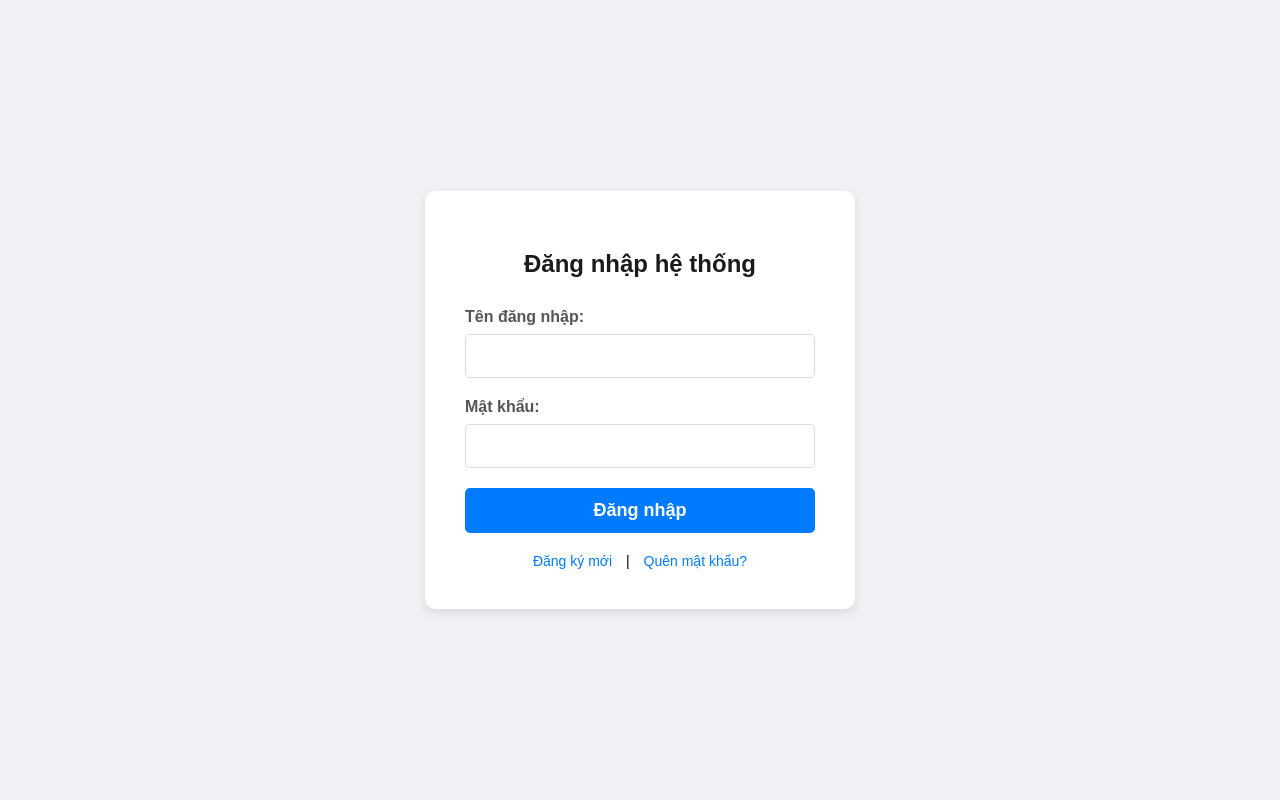
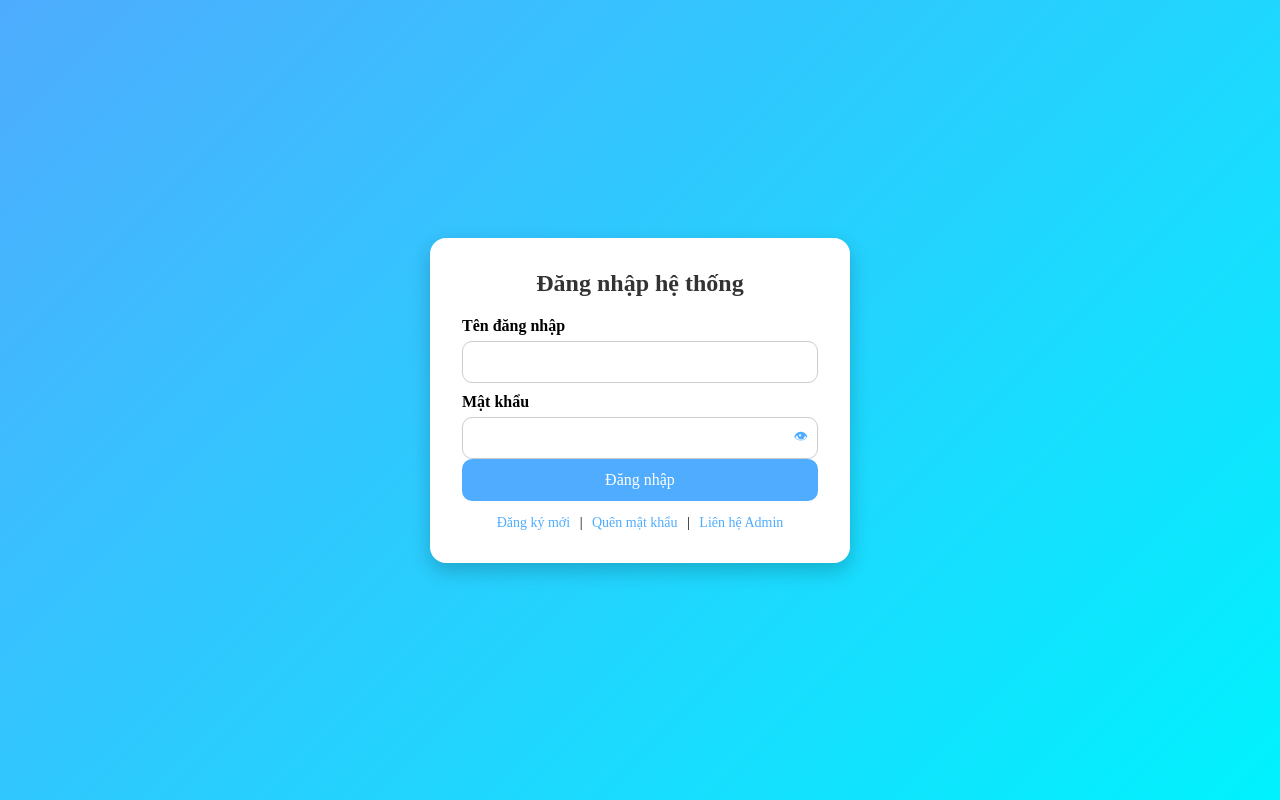
Before and after one commit to thicckhq/TracNghiemHQ, a Flask app: page /login in a window 1280 px wide. Run offline with Flask 3, Linux system fonts and the light colour scheme.

Commit message:
Updated html

```diff
--- a/app.py
+++ b/app.py
@@ -2,10 +2,12 @@ import os
 import threading
 import time
 import requests
-from flask import Flask, render_template, request, redirect, url_for, session
+from flask import Flask, render_template, request, redirect, url_for, session, flash
 from sqlalchemy import create_engine, text
-from werkzeug.security import check_password_hash
+from werkzeug.security import check_password_hash, generate_password_hash
 import pandas as pd
+import smtplib
+from email.mime.text import MIMEText
 
 # ---------- Flask config ----------
 app = Flask(__name__)
@@ -17,7 +19,7 @@ DATABASE_URL = os.getenv("DATABASE_URL",
 )
 engine = create_engine(DATABASE_URL, echo=False)
 
-# ---------- Ping thread để tránh ngủ đông ----------
+# ---------- Ping thread tránh ngủ đông ----------
 def ping_server():
     while True:
         try:
@@ -30,7 +32,7 @@ def ping_server():
 threading.Thread(target=ping_server, daemon=True).start()
 
 
-# ---------- Auth ----------
+# ---------- Đăng nhập ----------
 @app.route('/login', methods=['GET', 'POST'])
 def login():
     if request.method == 'POST':
@@ -50,13 +52,81 @@ def login():
                 session['is_admin'] = user["is_admin"]
                 return redirect(url_for('index'))
             else:
-                return "Sai mật khẩu!"
+                flash("Sai mật khẩu!")
         else:
-            return "Không tìm thấy người dùng!"
+            flash("Không tìm thấy người dùng!")
 
     return render_template('login.html')
 
 
+# ---------- Đăng ký ----------
+@app.route('/register', methods=['POST'])
+def register():
+    username = request.form.get('username')
+    password = request.form.get('password')
+    display_name = request.form.get('display_name')
+    phone = request.form.get('phone')
+    email = request.form.get('email')
+    company = request.form.get('company')
+
+    if not username or not password:
+        flash("Thiếu thông tin bắt buộc!")
+        return redirect(url_for('login'))
+
+    with engine.begin() as conn:
+        exist = conn.execute(
+            text("SELECT 1 FROM Nguoidung WHERE username=:u OR email=:e"),
+            {"u": username, "e": email}
+        ).first()
+        if exist:
+            flash("Tên đăng nhập hoặc Email đã tồn tại!")
+            return redirect(url_for('login'))
+
+        pw_hash = generate_password_hash(password)
+        conn.execute(text("""
+            INSERT INTO Nguoidung (username, password_hash, ten_thuc, phone, email, cong_ty, is_admin)
+            VALUES (:u, :p, :t, :ph, :e, :c, false)
+        """), {
+            "u": username, "p": pw_hash, "t": display_name,
+            "ph": phone, "e": email, "c": company
+        })
+
+    flash("Đăng ký thành công, vui lòng đăng nhập!")
+    return redirect(url_for('login'))
+
+
+# ---------- Quên mật khẩu ----------
+@app.route('/forgot-password', methods=['POST'])
+def forgot_password():
+    email = request.form.get('email')
+
+    with engine.connect() as conn:
+        user = conn.execute(
+            text("SELECT username, password_hash FROM Nguoidung WHERE email=:e"),
+            {"e": email}
+        ).mappings().first()
+
+    if not user:
+        flash("Email không tồn tại trong hệ thống!")
+        return redirect(url_for('login'))
+
+    try:
+        msg = MIMEText(f"Xin chào {user['username']},\n\nYêu cầu khôi phục mật khẩu của bạn đã được ghi nhận. Vui lòng liên hệ admin để được hỗ trợ.")
+        msg["Subject"] = "Khôi phục mật khẩu"
+        msg["From"] = os.getenv("EMAIL_USER")
+        msg["To"] = email
+
+        with smtplib.SMTP_SSL("smtp.gmail.com", 465) as server:
+            server.login(os.getenv("EMAIL_USER"), os.getenv("EMAIL_PASS"))
+            server.send_message(msg)
+        flash("Email khôi phục đã được gửi!")
+    except Exception as e:
+        flash(f"Lỗi khi gửi email: {e}")
+
+    return redirect(url_for('login'))
+
+
+# ---------- Đăng xuất ----------
 @app.route('/logout')
 def logout():
     session.clear()
@@ -76,7 +146,7 @@ def index():
     )
 
 
-# ---------- Quản trị người dùng (chỉ Admin) ----------
+# ---------- Quản trị người dùng ----------
 @app.route('/quan-tri')
 def quan_tri():
     if not session.get("is_admin"):
@@ -88,7 +158,7 @@ def quan_tri():
     return render_template('quan_tri.html', users=users)
 
 
-# ---------- Nhập bộ đề thi từ Excel ----------
+# ---------- Nhập bộ đề thi ----------
 @app.route('/nhap-bodethi', methods=['GET', 'POST'])
 def nhap_bodethi():
     if request.method == 'POST':
@@ -97,7 +167,7 @@ def nhap_bodethi():
             df = pd.read_excel(file)
 
             with engine.begin() as conn:
-                conn.execute(text("DELETE FROM Bodethi"))  # xoá dữ liệu cũ
+                conn.execute(text("DELETE FROM Bodethi"))
                 for _, row in df.iterrows():
                     conn.execute(text("""
                         INSERT INTO Bodethi (ma_mon_thi, cau_hoi, dap_an_a, dap_an_b, dap_an_c, dap_an_d, dap_an_dung, ghi_chu)
--- a/templates/login.html
+++ b/templates/login.html
@@ -1,112 +1,213 @@
 <!DOCTYPE html>
-<html>
+<html lang="vi">
 <head>
-    <title>Đăng nhập</title>
+  <meta charset="UTF-8" />
+  <title>Hệ thống tài khoản</title>
   <style>
+    :root { --primary:#4facfe; --primary2:#00f2fe; }
+    * { box-sizing: border-box; }
     body {
-            font-family: Arial, sans-serif;
-            background-color: #f0f2f5;
-            display: flex;
-            justify-content: center;
-            align-items: center;
-            height: 100vh;
-            margin: 0;
+      font-family: "Times New Roman", serif;
+      background: linear-gradient(135deg, var(--primary), var(--primary2));
+      display: flex; justify-content: center; align-items: center;
+      min-height: 100vh; margin: 0;
     }
-
-        .login-container {
-            background-color: white;
-            padding: 40px;
-            border-radius: 10px;
-            box-shadow: 0 4px 12px rgba(0, 0, 0, 0.1);
-            width: 350px;
-            text-align: center;
+    .container {
+      background:#fff; width:420px; padding:32px; border-radius:16px;
+      box-shadow:0 8px 20px rgba(0,0,0,.2);
     }
-
-        h2 {
-            color: #1a1a1a;
-            margin-bottom: 30px;
-            font-size: 24px;
+    h2 { margin:0 0 20px; text-align:center; color:#333; }
+    label { display:block; font-weight:bold; margin:10px 0 6px; }
+    input[type="text"],input[type="password"],input[type="email"],input[type="tel"]{
+      width:100%; padding:12px; border:1px solid #ccc; border-radius:10px;
+      font-family:"Times New Roman", serif;
     }
-
-        .input-group {
-            margin-bottom: 20px;
-            text-align: left;
+    input:focus{ border-color:var(--primary); outline:none; box-shadow:0 0 5px rgba(79,172,254,.5); }
+    button{
+      width:100%; padding:12px; border:none; border-radius:10px;
+      background:var(--primary); color:#fff; font-size:16px; cursor:pointer;
+      font-family:"Times New Roman", serif;
     }
-
-        .input-group label {
-            display: block;
-            margin-bottom: 8px;
-            color: #555;
-            font-weight: bold;
+    button:hover{ background:#00c6ff; }
+    .links{ text-align:center; margin-top:14px; font-size:14px; }
+    .links a{ color:var(--primary); text-decoration:none; margin:0 6px; cursor:pointer; }
+    .links a:hover{ text-decoration:underline; }
+    .hidden{ display:none; }
+    .pw-wrap{ position:relative; }
+    .pw-wrap input{ padding-right:42px; }
+    .toggle-eye{
+      position:absolute; right:10px; top:50%; transform:translateY(-50%);
+      cursor:pointer; user-select:none; font-size:14px; color:var(--primary);
     }
-
-        .input-group input {
-            width: 100%;
-            padding: 12px;
-            border: 1px solid #ddd;
-            border-radius: 5px;
-            box-sizing: border-box; /* Ensures padding doesn't affect total width */
-            font-size: 16px;
+    .error{ color:#d00000; font-size:13px; display:none; margin-top:4px; }
+    .overlay{
+      position:fixed; inset:0; display:none; justify-content:center; align-items:center;
+      background:rgba(0,0,0,.92); z-index:9999; padding:24px;
     }
-
-        .login-button {
-            width: 100%;
-            padding: 12px;
-            background-color: #007bff;
-            color: white;
-            border: none;
-            border-radius: 5px;
-            font-size: 18px;
-            font-weight: bold;
-            cursor: pointer;
-            transition: background-color 0.3s ease;
+    .overlay.show{ display:flex; }
+    .overlay-content{ text-align:center; color:#fff; max-width:95vw; }
+    .overlay img{ max-width:92vw; max-height:80vh; border-radius:12px; }
+    .overlay .actions{ margin-top:14px; }
+    .overlay .open-zalo{
+      display:inline-block; padding:10px 14px; background:#2b7cff; color:#fff;
+      border-radius:10px; text-decoration:none;
     }
-
-        .login-button:hover {
-            background-color: #0056b3;
-        }
-
-        .links-container {
-            margin-top: 20px;
-            font-size: 14px;
-        }
-
-        .links-container a {
-            color: #007bff;
-            text-decoration: none;
-            margin: 0 10px;
-            transition: color 0.3s ease;
-        }
-
-        .links-container a:hover {
-            color: #0056b3;
-            text-decoration: underline;
+    .overlay .close{
+      position:absolute; top:12px; right:16px; font-size:28px; line-height:28px;
+      color:#fff; cursor:pointer; user-select:none;
     }
   </style>
 </head>
 <body>
+  <div class="container">
 
-    <div class="login-container">
+    <!-- ===== ĐĂNG NHẬP ===== -->
+    <div id="loginForm">
       <h2>Đăng nhập hệ thống</h2>
-        <form method="POST">
-            <div class="input-group">
-                <label for="username">Tên đăng nhập:</label>
-                <input type="text" id="username" name="username" required>
+      <form method="POST" action="/login">
+        <label>Tên đăng nhập</label>
+        <input type="text" name="username" required />
+
+        <label>Mật khẩu</label>
+        <div class="pw-wrap">
+          <input type="password" id="login_pw" name="password" required />
+          <span class="toggle-eye" onclick="togglePw('login_pw')">👁</span>
         </div>
 
-            <div class="input-group">
-                <label for="password">Mật khẩu:</label>
-                <input type="password" id="password" name="password" required>
-            </div>
-
-            <button type="submit" class="login-button">Đăng nhập</button>
+        <button type="submit">Đăng nhập</button>
       </form>
-
-        <div class="links-container">
-            <a href="#">Đăng ký mới</a> |
-            <a href="#">Quên mật khẩu?</a>
+      <div class="links">
+        <a href="javascript:void(0)" onclick="showForm('registerForm')">Đăng ký mới</a> |
+        <a href="javascript:void(0)" onclick="showForm('forgotForm')">Quên mật khẩu</a> |
+        <a href="javascript:void(0)" onclick="openQR()">Liên hệ Admin</a>
       </div>
     </div>
 
+    <!-- ===== ĐĂNG KÝ ===== -->
+    <div id="registerForm" class="hidden">
+      <h2>Đăng ký tài khoản</h2>
+      <form id="regForm" method="POST" action="/register">
+        <label>Tên người dùng *</label>
+        <input type="text" name="username" required />
+
+        <label>Mật khẩu *</label>
+        <div class="pw-wrap">
+          <input type="password" id="reg_pw" name="password" required />
+          <span class="toggle-eye" onclick="togglePw('reg_pw')">👁</span>
+        </div>
+        <div id="err_pw" class="error">Mật khẩu phải từ 6 ký tự trở lên.</div>
+
+        <label>Nhập lại mật khẩu *</label>
+        <div class="pw-wrap">
+          <input type="password" id="reg_pw2" name="password2" required />
+          <span class="toggle-eye" onclick="togglePw('reg_pw2')">👁</span>
+        </div>
+        <div id="err_pw2" class="error">Mật khẩu nhập lại không trùng khớp.</div>
+
+        <label>Tên hiển thị</label>
+        <input type="text" name="display_name" />
+
+        <label>Số điện thoại</label>
+        <input type="tel" id="reg_phone" name="phone" />
+        <div id="err_phone" class="error">Số điện thoại không hợp lệ (9–11 số).</div>
+
+        <label>Email</label>
+        <input type="email" id="reg_email" name="email" />
+        <div id="err_email" class="error">Email không hợp lệ.</div>
+
+        <label>Tên công ty</label>
+        <input type="text" name="company" />
+
+        <button type="submit">Đăng ký</button>
+      </form>
+      <div class="links">
+        <a href="javascript:void(0)" onclick="showForm('loginForm')">Quay lại đăng nhập</a> |
+        <a href="javascript:void(0)" onclick="openQR()">Liên hệ Admin</a>
+      </div>
+    </div>
+
+    <!-- ===== QUÊN MẬT KHẨU ===== -->
+    <div id="forgotForm" class="hidden">
+      <h2>Quên mật khẩu</h2>
+      <form id="forgotFrm" method="POST" action="/forgot-password">
+        <label>Email đã đăng ký</label>
+        <input type="email" id="forgot_email" name="email" required />
+        <div id="err_forgot_email" class="error">Email không hợp lệ.</div>
+
+        <button type="submit">Gửi yêu cầu</button>
+      </form>
+      <div class="links">
+        <a href="javascript:void(0)" onclick="showForm('loginForm')">Quay lại đăng nhập</a> |
+        <a href="javascript:void(0)" onclick="openQR()">Liên hệ Admin</a>
+      </div>
+    </div>
+
+  </div>
+
+  <!-- ===== FULLSCREEN QR ===== -->
+  <div id="qrOverlay" class="overlay" role="dialog" aria-modal="true">
+    <div class="close" onclick="closeQR()">×</div>
+    <div class="overlay-content">
+      <div style="margin-bottom:10px;">Hãy kết bạn để tôi có thể hỗ trợ bạn</div>
+      <img id="qrImg" src="edc8b33d-bcb5-45bc-b678-e83d326ebc69.png" alt="QR Zalo Nguyễn Doãn Vinh" />
+      </div>
+    </div>
+  </div>
+
+  <script>
+    function showForm(id){
+      ['loginForm','registerForm','forgotForm'].forEach(x=>{
+        document.getElementById(x).classList.add('hidden');
+      });
+      document.getElementById(id).classList.remove('hidden');
+      window.scrollTo({top:0, behavior:'smooth'});
+    }
+
+    function togglePw(id){
+      const el=document.getElementById(id);
+      el.type = (el.type==='password') ? 'text' : 'password';
+    }
+
+    function openQR(){ document.getElementById('qrOverlay').classList.add('show'); }
+    function closeQR(){ document.getElementById('qrOverlay').classList.remove('show'); }
+    document.getElementById('qrOverlay').addEventListener('click', (e)=>{
+      if(e.target.id==='qrOverlay') closeQR();
+    });
+
+    document.getElementById('regForm').addEventListener('submit', function(e){
+      let ok=true;
+      const pw = document.getElementById('reg_pw').value.trim();
+      const pw2 = document.getElementById('reg_pw2').value.trim();
+      const email = document.getElementById('reg_email').value.trim();
+      const phone = document.getElementById('reg_phone').value.trim();
+
+      if(pw.length<6){ document.getElementById('err_pw').style.display='block'; ok=false; }
+      else document.getElementById('err_pw').style.display='none';
+
+      if(pw!==pw2){ document.getElementById('err_pw2').style.display='block'; ok=false; }
+      else document.getElementById('err_pw2').style.display='none';
+
+      const emailPattern=/^[^@\\s]+@[^@\\s]+\\.[^@\\s]{2,}$/i;
+      if(email && !emailPattern.test(email)){ document.getElementById('err_email').style.display='block'; ok=false; }
+      else document.getElementById('err_email').style.display='none';
+
+      const phonePattern=/^[0-9]{9,11}$/;
+      if(phone && !phonePattern.test(phone)){ document.getElementById('err_phone').style.display='block'; ok=false; }
+      else document.getElementById('err_phone').style.display='none';
+
+      if(!ok) e.preventDefault();
+    });
+
+    document.getElementById('forgotFrm').addEventListener('submit', function(e){
+      const email = document.getElementById('forgot_email').value.trim();
+      const emailPattern=/^[^@\\s]+@[^@\\s]+\\.[^@\\s]{2,}$/i;
+      if(!emailPattern.test(email)){
+        document.getElementById('err_forgot_email').style.display='block';
+        e.preventDefault();
+      }else{
+        document.getElementById('err_forgot_email').style.display='none';
+      }
+    });
+  </script>
 </body>
 </html>
```
Also changed, not shown: templates/forgot-password.html (added, +102 -0 lines), templates/register.html (added, +148 -0 lines), templates/edc8b33d-bcb5-45bc-b678-e83d326ebc69.png (added). Lines whose indentation alone changed are shown as unchanged.
